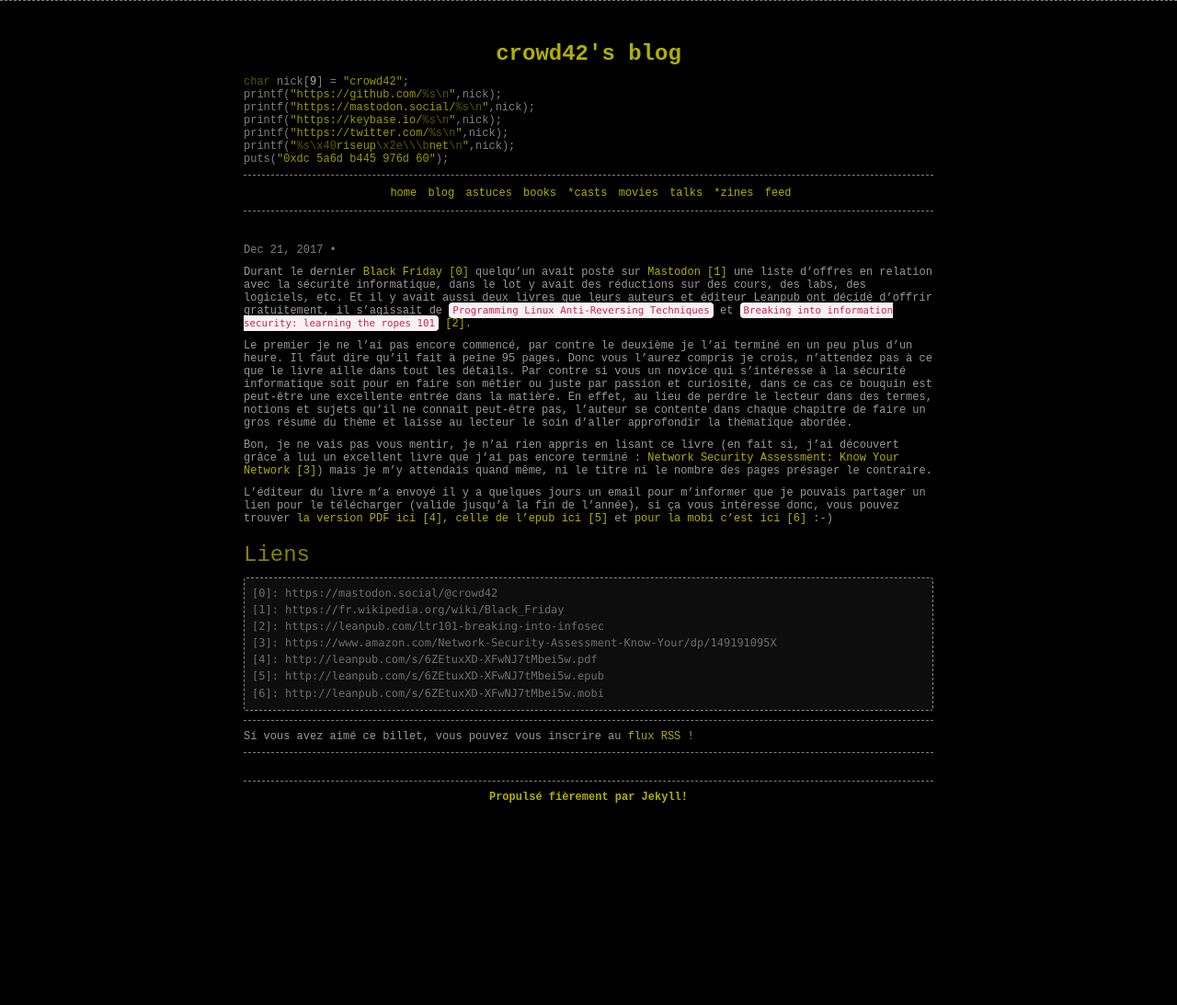
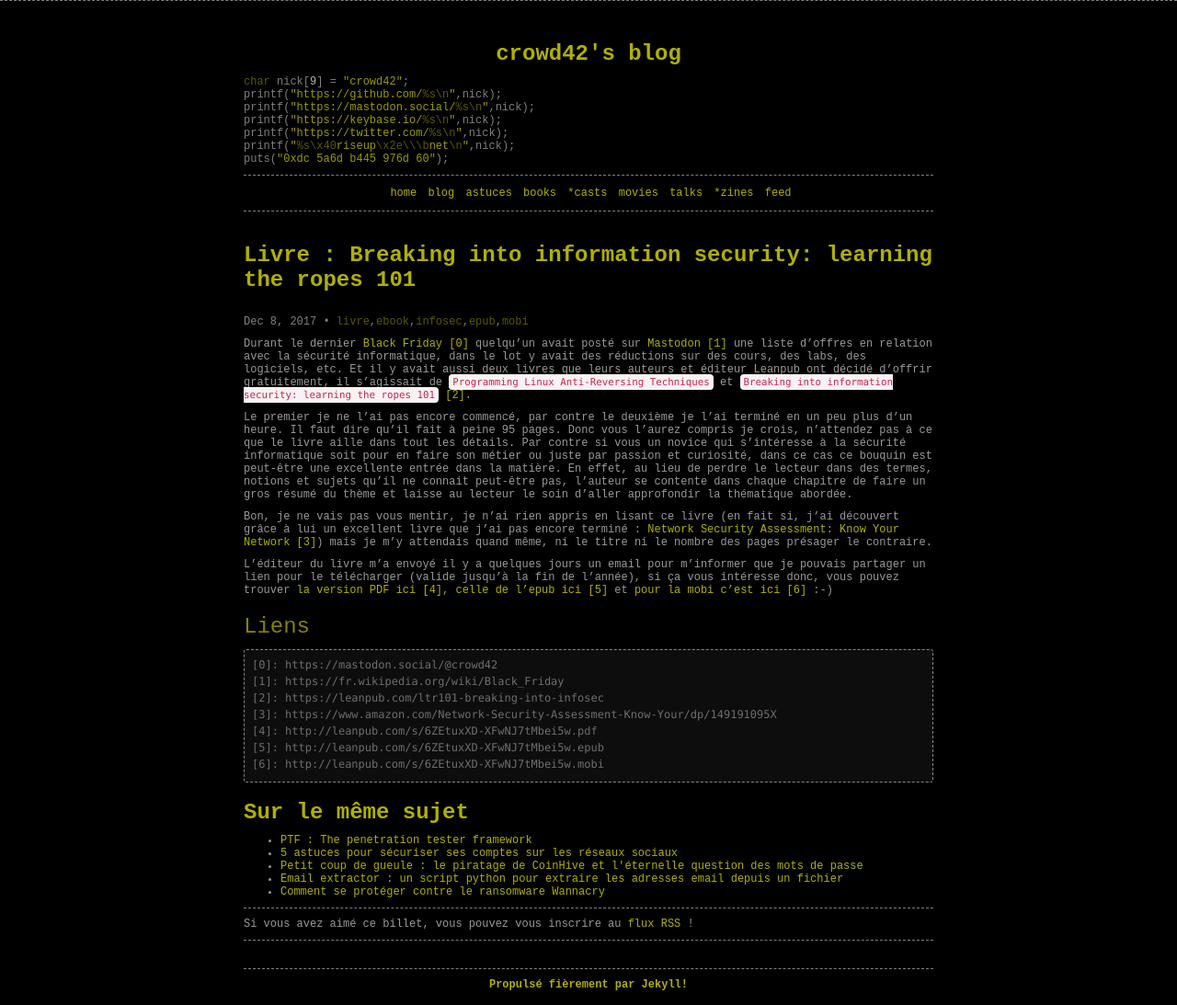
Before and after one commit to crowd42/crowd42.xyz, a Jekyll site: the page built from _posts/2017/2017-12-08-livre-breaking-into-information-secutiy.md, in a window 1280 px wide. Shown: the whole page at 92% size. Built offline with Jekyll 4.4.1, drawn with Linux system fonts in a browser that asks for light colours; our own code applies the rules of GitHub Pages for plain Markdown files; comment, search, counter and statistics services are not loaded; before the commit the page ends 900 px from its top, so only the background shows below that.

Commit message:
update post

```diff
--- a/_posts/2017/2017-12-08-livre-breaking-into-information-secutiy.md
+++ b/_posts/2017/2017-12-08-livre-breaking-into-information-secutiy.md
@@ -1,6 +1,6 @@
 ---
 layout: post
-title: Livre : Breaking into information security: learning the ropes 101
+title: "Livre : Breaking into information security: learning the ropes 101"
 date: 2017-12-08 11:08:00
 categories:
     - books
```
